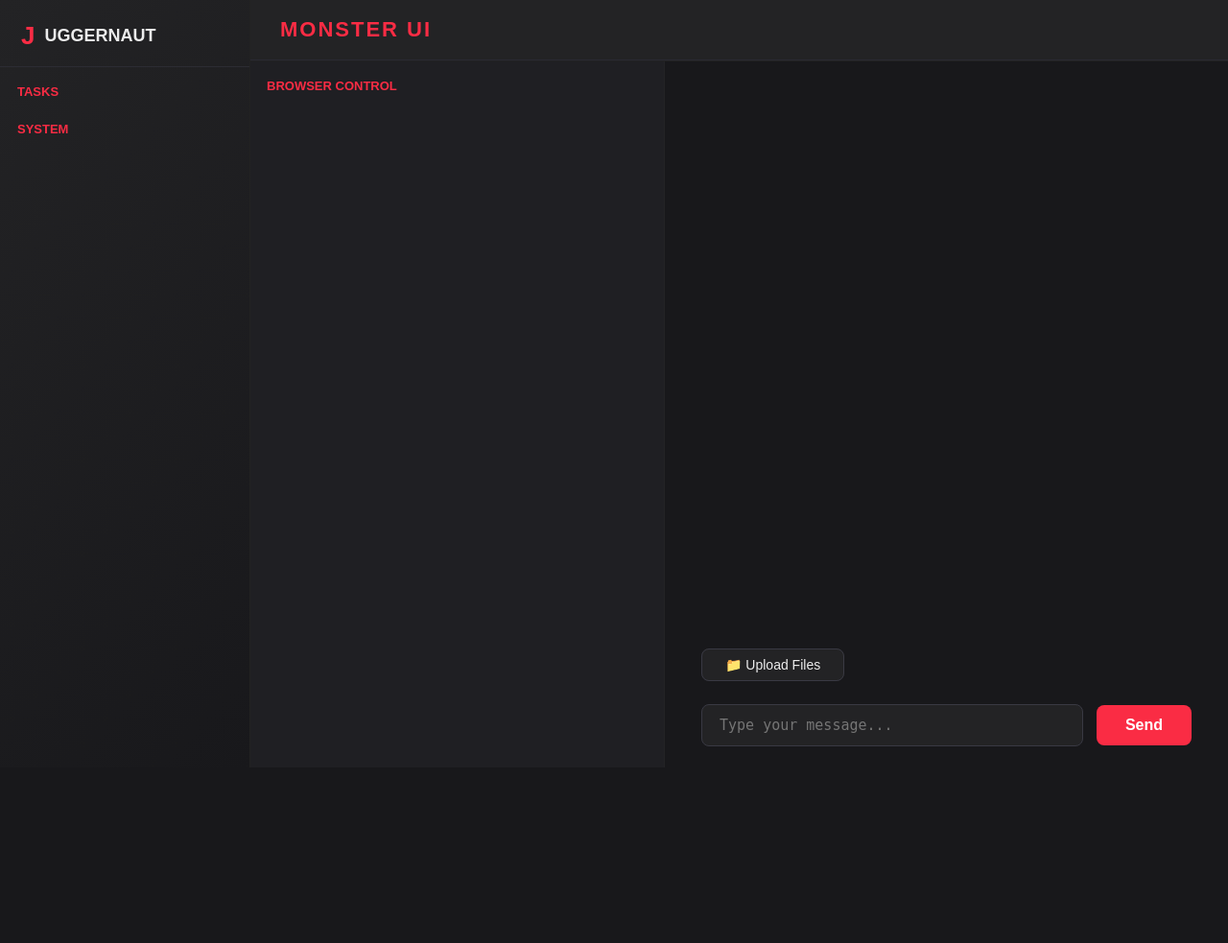
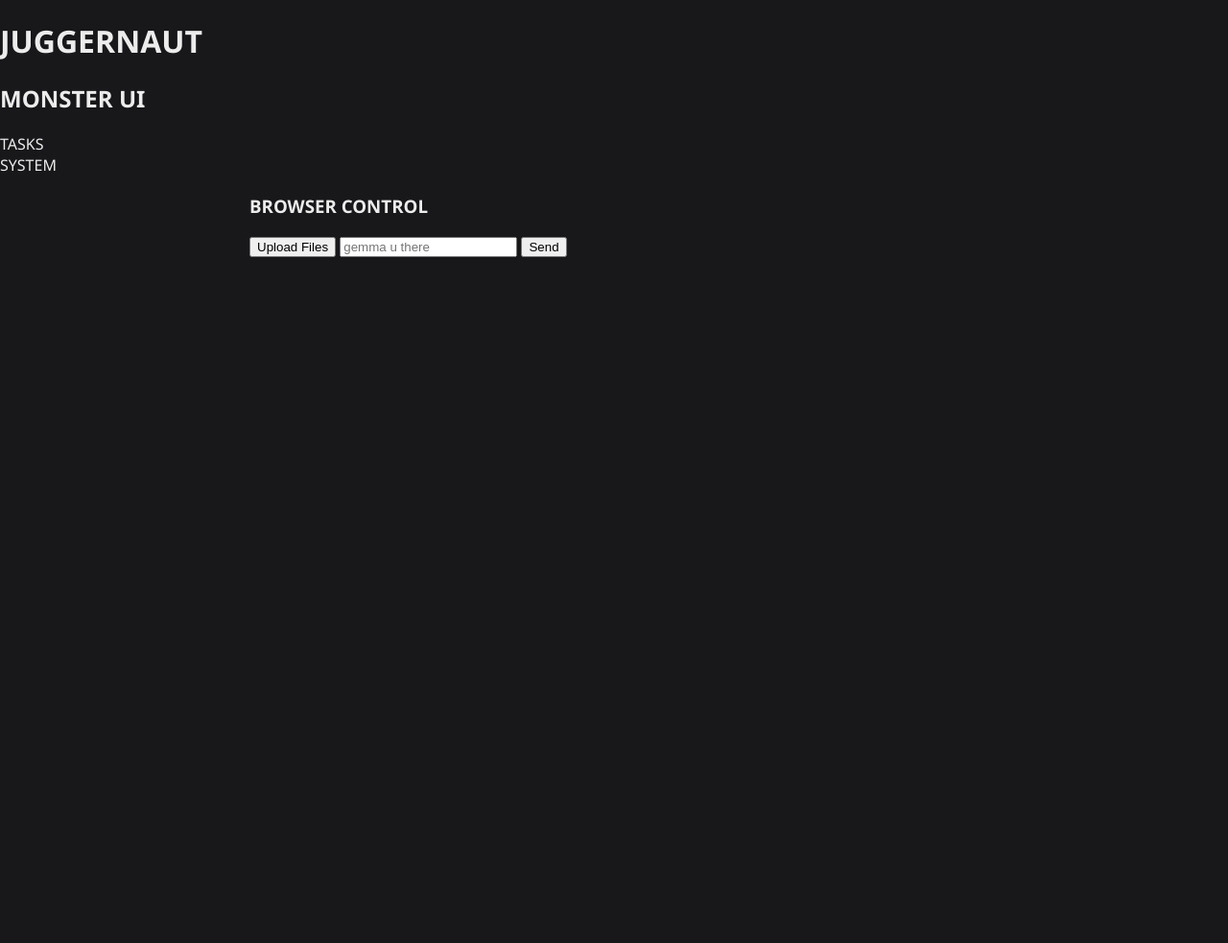
Before and after one commit to SpartanPlumbingJosh/juggernaut-ai, a Flask app: page / in a window 1280 px wide. Shown: the whole page at 96% size. Before the commit the page ends 778 px from the top, so only its background shows below. Run offline with Flask 3, Linux system fonts and the light colour scheme; data that the repository does not hold is empty.

Commit message:
Complete messaging fix - proper HTML template + JavaScript selectors

```diff
--- a/static/app.js
+++ b/static/app.js
@@ -4,12 +4,13 @@ document.addEventListener('DOMContentLoaded', function() {
     // Initialize new chat on page load
     initializeNewChat();
 
-    // Send message functionality
-    var messageInput = document.querySelector('input[type="text"]');
-    var sendButton = document.querySelector('button');
+    // Send message functionality with correct selectors
+    var messageInput = document.getElementById('message-input');
+    var sendButton = document.getElementById('send-btn');
 
     if (sendButton) {
         sendButton.addEventListener('click', sendMessage);
+        console.log('Send button connected');
     }
 
     if (messageInput) {
@@ -18,6 +19,7 @@ document.addEventListener('DOMContentLoaded', function() {
                 sendMessage();
             }
         });
+        console.log('Input field connected');
     }
 
     function initializeNewChat() {
@@ -37,10 +39,21 @@ document.addEventListener('DOMContentLoaded', function() {
     }
 
     function sendMessage() {
-        var input = document.querySelector('input[type="text"]');
+        console.log('Send message function called');
+        var input = document.getElementById('message-input');
         var message = input.value.trim();
 
-        if (!message || !currentChatId) return;
+        if (!message) {
+            console.log('No message to send');
+            return;
+        }
+
+        if (!currentChatId) {
+            console.log('No chat ID available');
+            return;
+        }
+
+        console.log('Sending message:', message);
 
         // Clear input
         input.value = '';
@@ -53,8 +66,12 @@ document.addEventListener('DOMContentLoaded', function() {
             headers: {'Content-Type': 'application/json'},
             body: JSON.stringify({message: message})
         })
-        .then(function(response) { return response.json(); })
+        .then(function(response) {
+            console.log('Response received:', response.status);
+            return response.json();
+        })
         .then(function(data) {
+            console.log('Response data:', data);
             // Add AI response to chat
             addMessageToChat('assistant', data.response);
         })
@@ -82,12 +99,15 @@ document.addEventListener('DOMContentLoaded', function() {
     function createChatArea() {
         var chatArea = document.createElement('div');
         chatArea.className = 'chat-area';
-        chatArea.style.cssText = 'height: 400px; overflow-y: auto; padding: 20px; margin-bottom: 20px; border: 1px solid #333; background: #1a1a1a; color: white;';
+        chatArea.style.cssText = 'height: 400px; overflow-y: auto; padding: 20px; margin-bottom: 20px; border: 1px solid #333; background: #1a1a1a; color: white; border-radius: 5px;';
 
-        var container = document.querySelector('.container') || document.body;
-        var inputContainer = document.querySelector('.input-container') || document.querySelector('input').parentElement;
+        var mainContent = document.querySelector('.main-content');
+        var inputContainer = document.querySelector('.input-container');
 
-        container.insertBefore(chatArea, inputContainer);
+        mainContent.insertBefore(chatArea, inputContainer);
         return chatArea;
     }
+
+    // Make sendMessage globally available for debugging
+    window.sendMessage = sendMessage;
 });
--- a/templates/index.html
+++ b/templates/index.html
@@ -2,51 +2,37 @@
 <html lang="en">
 <head>
     <meta charset="UTF-8">
+    <meta name="viewport" content="width=device-width, initial-scale=1.0">
     <title>Juggernaut AI - Monster UI</title>
-    <meta name="viewport" content="width=device-width, initial-scale=1.0">
     <link rel="stylesheet" href="/static/app.css">
 </head>
-<body style="margin:0; background:#18181b; color:#ececec; font-family:sans-serif; overflow:hidden">
-    <div id="sidebar" style="position:fixed; left:0; top:0; bottom:0; width:260px; background:linear-gradient(135deg,#232325,#18181b); border-right:1px solid #222; z-index:2; transition:all 0.2s">
-        <div style="padding:22px 18px 16px 22px; border-bottom:1px solid #2c2c33; display:flex; align-items:center">
-            <span style="color:#fa2c44;font-size:26px;font-weight:800;margin-right:10px;">J</span>
-            <span style="font-size:18px;font-weight:700;color:#ececec;">UGGERNAUT</span>
-        </div>
-        <div style="padding: 18px;">
-            <div style="color:#fa2c44;font-size:13px;font-weight:700;margin-bottom:14px;">TASKS</div>
-            <div id="sidebar-tasks"></div>
-            <div style="margin-top:24px;color:#fa2c44;font-size:13px;font-weight:700;">SYSTEM</div>
-            <div id="sidebar-system"></div>
-        </div>
+<body>
+    <div class="container">
+        <header>
+            <h1> JUGGERNAUT</h1>
+            <h2>MONSTER UI</h2>
+        </header>
+
+        <nav class="sidebar">
+            <div class="nav-item">TASKS</div>
+            <div class="nav-item">SYSTEM</div>
+        </nav>
+
+        <main class="main-content">
+            <div class="section">
+                <h3>BROWSER CONTROL</h3>
+            </div>
+
+            <!-- Chat area will be dynamically created here -->
+
+            <div class="input-container">
+                <button class="upload-btn"> Upload Files</button>
+                <input type="text" id="message-input" placeholder="gemma u there" />
+                <button id="send-btn" class="send-btn">Send</button>
+            </div>
+        </main>
     </div>
-    <div id="main" style="margin-left:260px;height:100vh;display:flex;flex-direction:column;">
-        <div style="background:#232325; height:62px; display:flex;align-items:center; border-bottom:1px solid #292933;">
-            <div style="padding:0 32px; font-size:22px; font-weight:700;color:#fa2c44;letter-spacing:2px;">MONSTER UI</div>
-            <div style="flex:1"></div>
-            <div id="system-status" style="margin-right:24px; color:#13ebaf; font-size:14px;"></div>
-        </div>
-        <div id="tabs" style="background:#1b1b20;display:flex;align-items:center;padding:0 16px;border-bottom:1px solid #222;">
-            <!-- Chat tabs inserted here -->
-        </div>
-        <div id="content" style="flex:1;display:flex;flex-direction:row;overflow:hidden;">
-            <div id="browser-panel" style="width:420px;background:#1f1f23;border-right:1px solid #232325;padding:0 12px 0 0;overflow:auto;">
-                <div style="padding:18px 0 6px 18px;font-size:13px;font-weight:700;color:#fa2c44;">BROWSER CONTROL</div>
-                <div id="browser-view"></div>
-            </div>
-            <div style="flex:1;display:flex;flex-direction:column;">
-                <div id="chat" style="flex:1;overflow-y:auto;padding:22px 40px 0 40px;display:flex;flex-direction:column;gap:18px;"></div>
-                <div id="file-upload" style="padding:18px 38px;">
-                    <input type="file" id="fileInput" style="display:none" multiple>
-                    <label for="fileInput" style="background:#232325;border:1px solid #393943;color:#ececec;padding:8px 24px;border-radius:8px;cursor:pointer;font-size:14px;">📁 Upload Files</label>
-                    <span id="file-upload-status" style="margin-left:10px;color:#fa2c44;"></span>
-                </div>
-                <div style="padding:14px 38px 22px 38px;display:flex;align-items:center;">
-                    <textarea id="chatInput" placeholder="Type your message..." rows="1" style="flex:1;background:#232325;color:#ececec;border:1px solid #393943;border-radius:8px;padding:12px 18px;font-size:15px;resize:none;"></textarea>
-                    <button id="sendBtn" style="margin-left:14px;background:#fa2c44;color:#fff;border:none;padding:12px 30px;border-radius:8px;font-size:16px;font-weight:700;cursor:pointer;">Send</button>
-                </div>
-            </div>
-        </div>
-    </div>
+
     <script src="/static/app.js"></script>
 </body>
 </html>
```
